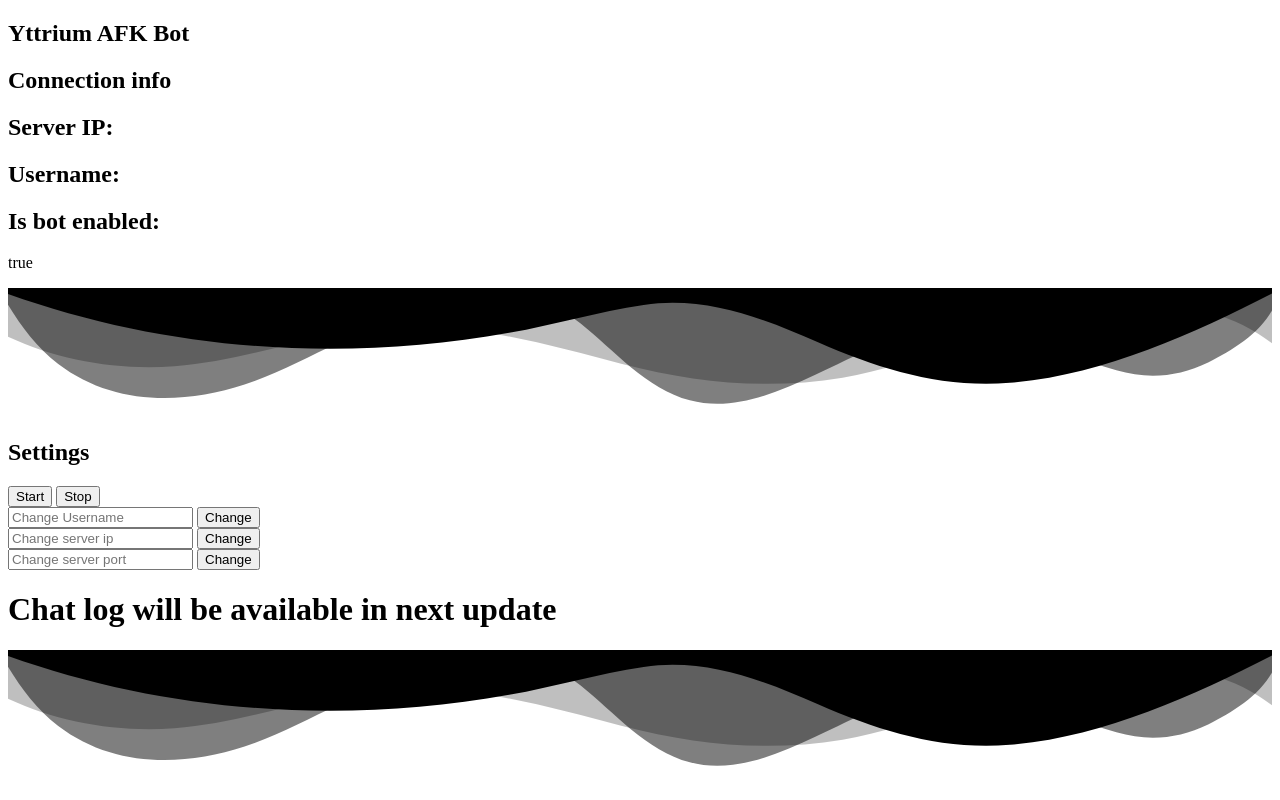
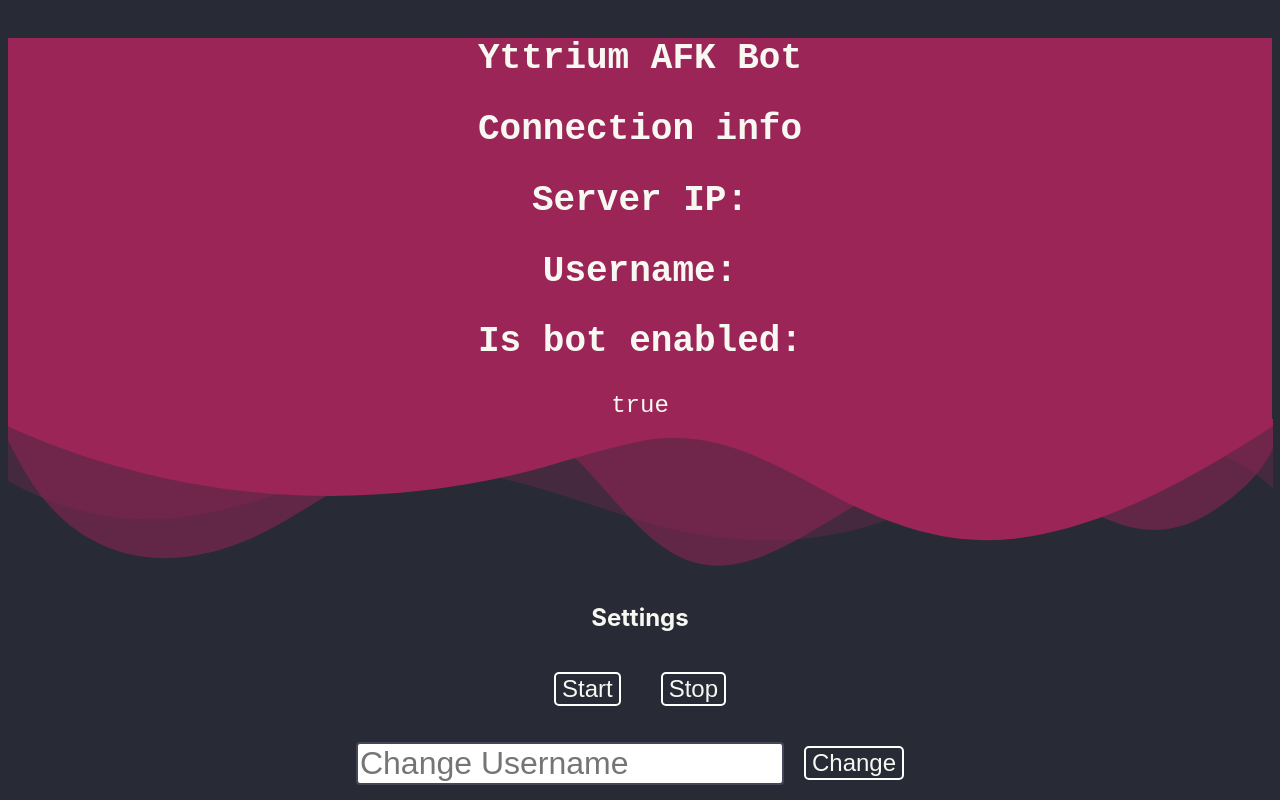
Before and after one commit to YttriumMC/YttriumAFKBot, a website: page webServer/index.html in a window 1280 px wide. Shown: the top 800 px of the page. Drawn offline with nearby package versions, Linux system fonts and the light colour scheme; no server answers.

Commit message:
Added separate css file

```diff
--- a/webServer/index.css
+++ b/webServer/index.css
@@ -0,0 +1,61 @@
+body { font-family: -apple-system, BlinkMacSystemFont, "Segoe UI", Roboto, Helvetica, Arial, sans-serif; background-color: #282a36; align-content: center; }
+h1 {text-align: center; color: #f8f8f2;}
+p {text-align: center; color: #f8f8f2; margin: 0;}
+#InfoSection {
+
+background-color: #9b2557;
+color: white;
+text-align: center;
+font-size: 24px;
+font-family: 'Roboto Mono', monospace;
+}
+.ButtonsDiv {display: flex; justify-content: center; align-items: center; text-align: center; font-size: 24px; font-family: 'Roboto Mono', monospace;}
+.InfoSection { justify-content: center; align-items: center;}
+button {font-size: 24px; margin: 20px; background: none; border: none; border:solid 2px white; border-radius: 5px;  text-align: center; color: #f8f8f2;}
+input[type=text] {
+  outline: none;
+
+  font-size: 32px;
+  border: 2px solid #44475a;
+  border-radius: 4px;
+
+}
+
+input[type=text]:focus {
+  border: 3px solid #555;
+}
+
+
+
+button:hover {
+border-radius: 5px;
+border: solid 2px #FA7268;
+color: white;
+box-shadow: 0 5px 15px #FA7268;
+}
+
+.custom-shape-divider-bottom-1651436577 svg {
+width: calc(100% + 1.3px);
+height: 160px;
+}
+.custom-shape-divider-bottom-1651436577 .shape-fill {
+fill: #9b2557;
+}
+.StrangeShape {
+
+      overflow: hidden;
+      line-height: 0;
+      transform: rotate(180deg);
+  }
+
+.StrangeShape svg {
+  width: calc(100% + 1.3px);
+  height: 144px;
+}
+
+.StrangeShape .shape-fill {
+  fill: #44475a;
+}
+nav ul{height:200px; width:60%; align-self: center;}
+ul {color: white;}
+nav ul{overflow:hidden; overflow-y:scroll;}
--- a/webServer/index.html
+++ b/webServer/index.html
@@ -3,6 +3,7 @@
   <head>
     <link rel="stylesheet" href="index.css">
   </head>
+  <title>Yttrium AFK Bot</title>
   <body>
     <div class="InfoSection">
     <section id="InfoSection">
```
